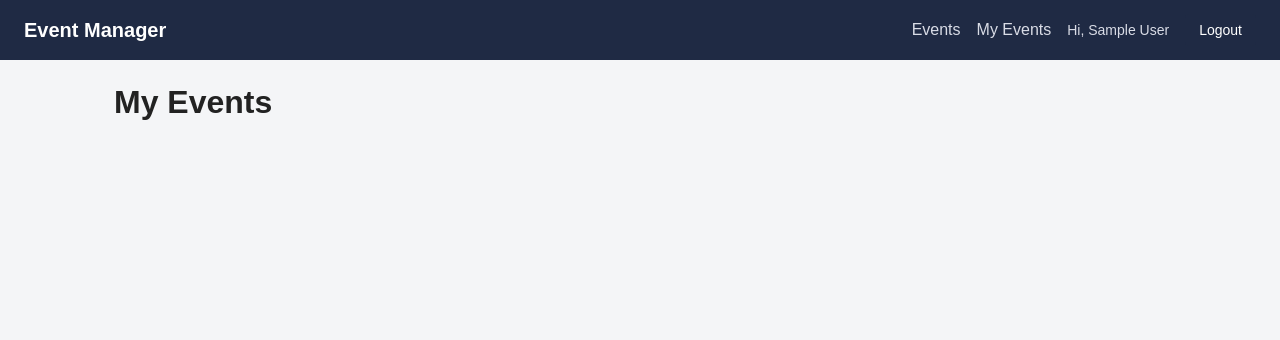
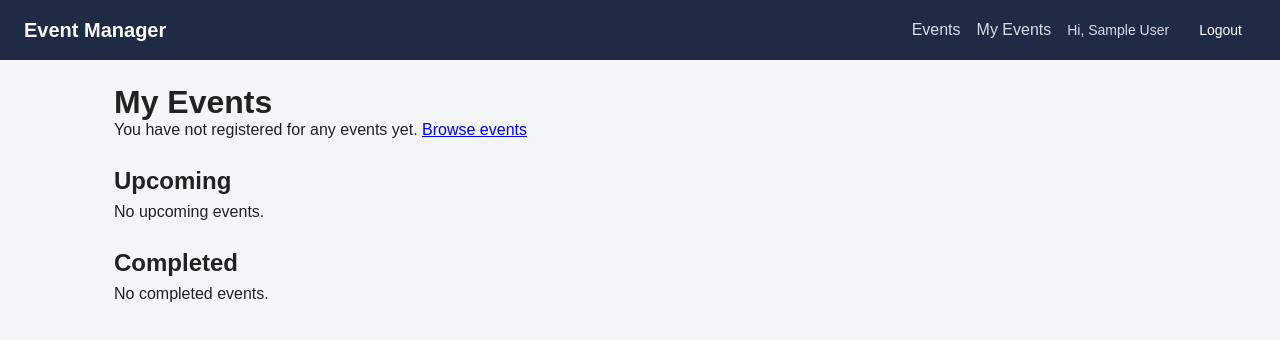
Before and after one commit to Zulnoorain-Ashfaq/event-management-system, a React (Vite) app: page /my-events in a window 1280 px wide. Shown: the top 340 px of the page. Built offline with nearby package versions, Linux system fonts and the light colour scheme; sample sign-in values are in the browser's storage.

Commit message:
add protected route and my events page

```diff
--- a/src/App.jsx
+++ b/src/App.jsx
@@ -1,5 +1,6 @@
 import { Routes, Route } from "react-router-dom";
 import Navbar from "./components/Navbar";
+import ProtectedRoute from "./components/ProtectedRoute";
 import Events from "./pages/Events";
 import EventDetails from "./pages/EventDetails";
 import Login from "./pages/Login";
@@ -16,7 +17,14 @@ function App() {
         <Route path="/events/:id" element={<EventDetails />} />
         <Route path="/login" element={<Login />} />
         <Route path="/register" element={<Register />} />
-        <Route path="/my-events" element={<MyEvents />} />
+        <Route
+          path="/my-events"
+          element={
+            <ProtectedRoute>
+              <MyEvents />
+            </ProtectedRoute>
+          }
+        />
       </Routes>
     </div>
   );
--- /dev/null
+++ b/src/components/ProtectedRoute.jsx
@@ -0,0 +1,14 @@
+import { useSelector } from "react-redux";
+import { Navigate } from "react-router-dom";
+
+function ProtectedRoute({ children }) {
+  const user = useSelector((state) => state.auth.user);
+
+  if (!user) {
+    return <Navigate to="/login" />;
+  }
+
+  return children;
+}
+
+export default ProtectedRoute;
--- a/src/index.css
+++ b/src/index.css
@@ -224,3 +224,11 @@ button.danger:hover {
   margin-top: 10px;
   font-size: 14px;
 }
+
+.container h2 {
+  margin: 28px 0 8px 0;
+}
+
+.event-card-body button {
+  margin-top: 10px;
+}
--- a/src/pages/MyEvents.jsx
+++ b/src/pages/MyEvents.jsx
@@ -1,7 +1,72 @@
+import { Link } from "react-router-dom";
+import { useSelector, useDispatch } from "react-redux";
+import { removeRegistration } from "../features/registrations/registrationsSlice";
+
 function MyEvents() {
+  const user = useSelector((state) => state.auth.user);
+  const items = useSelector((state) => state.registrations.items);
+  const dispatch = useDispatch();
+
+  const myEvents = items.filter((item) => item.userEmail === user.email);
+  const today = new Date();
+  const upcoming = myEvents.filter((item) => new Date(item.date) >= today);
+  const completed = myEvents.filter((item) => new Date(item.date) < today);
+
+  const handleCancel = (id) => {
+    dispatch(removeRegistration(id));
+  };
+
   return (
     <div className="container">
       <h1>My Events</h1>
+
+      {myEvents.length === 0 && (
+        <p>
+          You have not registered for any events yet.{" "}
+          <Link to="/events">Browse events</Link>
+        </p>
+      )}
+
+      <h2>Upcoming</h2>
+      {upcoming.length === 0 ? (
+        <p>No upcoming events.</p>
+      ) : (
+        <div className="events-grid">
+          {upcoming.map((item) => (
+            <div className="event-card" key={item.id}>
+              {item.image && <img src={item.image} alt={item.name} />}
+              <div className="event-card-body">
+                <h3>{item.name}</h3>
+                <p>{new Date(item.date).toDateString()}</p>
+                <p>{item.venue}</p>
+                <p>{item.city}</p>
+                <button className="danger" onClick={() => handleCancel(item.id)}>
+                  Cancel Registration
+                </button>
+              </div>
+            </div>
+          ))}
+        </div>
+      )}
+
+      <h2>Completed</h2>
+      {completed.length === 0 ? (
+        <p>No completed events.</p>
+      ) : (
+        <div className="events-grid">
+          {completed.map((item) => (
+            <div className="event-card" key={item.id}>
+              {item.image && <img src={item.image} alt={item.name} />}
+              <div className="event-card-body">
+                <h3>{item.name}</h3>
+                <p>{new Date(item.date).toDateString()}</p>
+                <p>{item.venue}</p>
+                <p>{item.city}</p>
+              </div>
+            </div>
+          ))}
+        </div>
+      )}
     </div>
   );
 }
```
